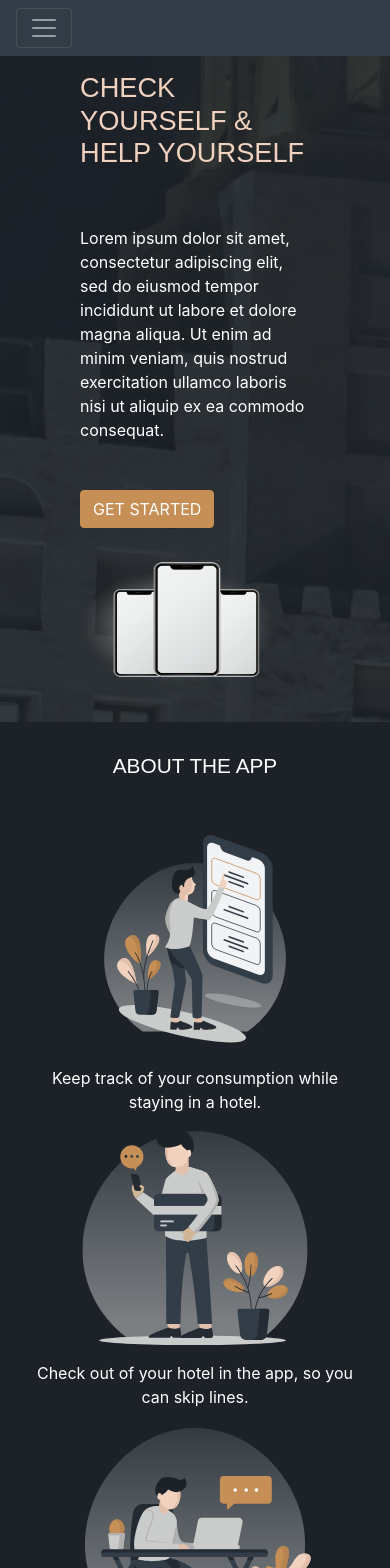
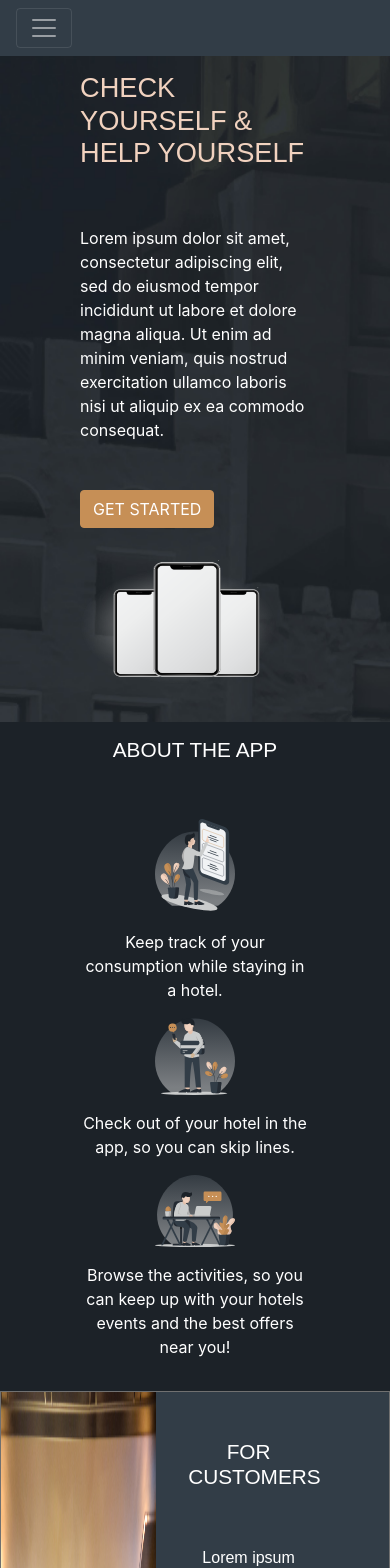
Before and after one commit to Unicornelia/Single-Page-App, a React (Create React App) app: page / in a window 390 px wide. Shown: the top 1568 px of the page. Built offline with nearby package versions, Linux system fonts and the light colour scheme.

Commit message:
Making about the app component more responsive

```diff
--- a/src/components/AboutTheApp.jsx
+++ b/src/components/AboutTheApp.jsx
@@ -1,5 +1,5 @@
 import React, { Component } from "react";
-import { Col, Container, Image, Jumbotron, Row } from 'react-bootstrap'
+import { Col, Container, Image, Row } from "react-bootstrap";
 import one from "../assets/images/onboarding_illustration1.svg";
 import two from "../assets/images/onboarding_illustration 2.svg";
 import three from "../assets/images/onboarding_illustration 3.svg";
@@ -8,28 +8,26 @@ import "./AboutTheApp.scss";
 class Intro extends Component {
   render() {
     return (
-      <Jumbotron className="about">
-        <Container fluid>
+      <Container className="about" fluid>
         <h3>About the app</h3>
         <Row>
-            <Col>
+          <Col xs={12} s={12} m={12} lg={4}>
             <Image src={one} alt="person with phone" />
             <p>Keep track of your consumption while staying in a hotel.</p>
           </Col>
-            <Col>
+          <Col xs={12} s={12} m={12} lg={4}>
             <Image src={two} alt="person texting" />
             <p>Check out of your hotel in the app, so you can skip lines.</p>
           </Col>
-            <Col>
+          <Col xs={12} s={12} m={12} lg={4}>
             <Image src={three} alt="person working on laptop" />
             <p>
-                Browse the activities, so you can keep up with your hotels
-                events and the best offers near you!
+              Browse the activities, so you can keep up with your hotels events
+              and the best offers near you!
             </p>
           </Col>
         </Row>
       </Container>
-      </Jumbotron>
     );
   }
 }
--- a/src/components/AboutTheApp.scss
+++ b/src/components/AboutTheApp.scss
@@ -1,20 +1,38 @@
-.about.jumbotron {
-  display: flex;
+.container-fluid.about {
   background-color: #1C2228;
+  padding: 1rem 5rem;
+  color: #ffffff;
+  text-align: center;
 
   .row {
-    align-items: flex-end;
+    align-items: baseline;
 
     .col {
-      text-align: center;
       align-self: center;
-      color: #ffffff;
     }
   }
 
   img {
-    width: 232px;
-    height: 215px;
     margin-bottom: 1rem;
+
+    @media screen and (max-width: 1024px) {
+      max-width: 80%;
+      max-height: 80%;
+    }
+
+    @media screen and (max-width: 960px) {
+      width: 50%;
+      height: 50%;
+    }
+
+    @media screen and (max-width: 640px) {
+      max-width: 35%;
+      max-height: 35%;
+    }
+
+    @media screen and (max-width: 320px) {
+      width: 20%;
+      height: 20%;
+    }
   }
 }
```
Lines whose indentation alone changed are shown as unchanged.
